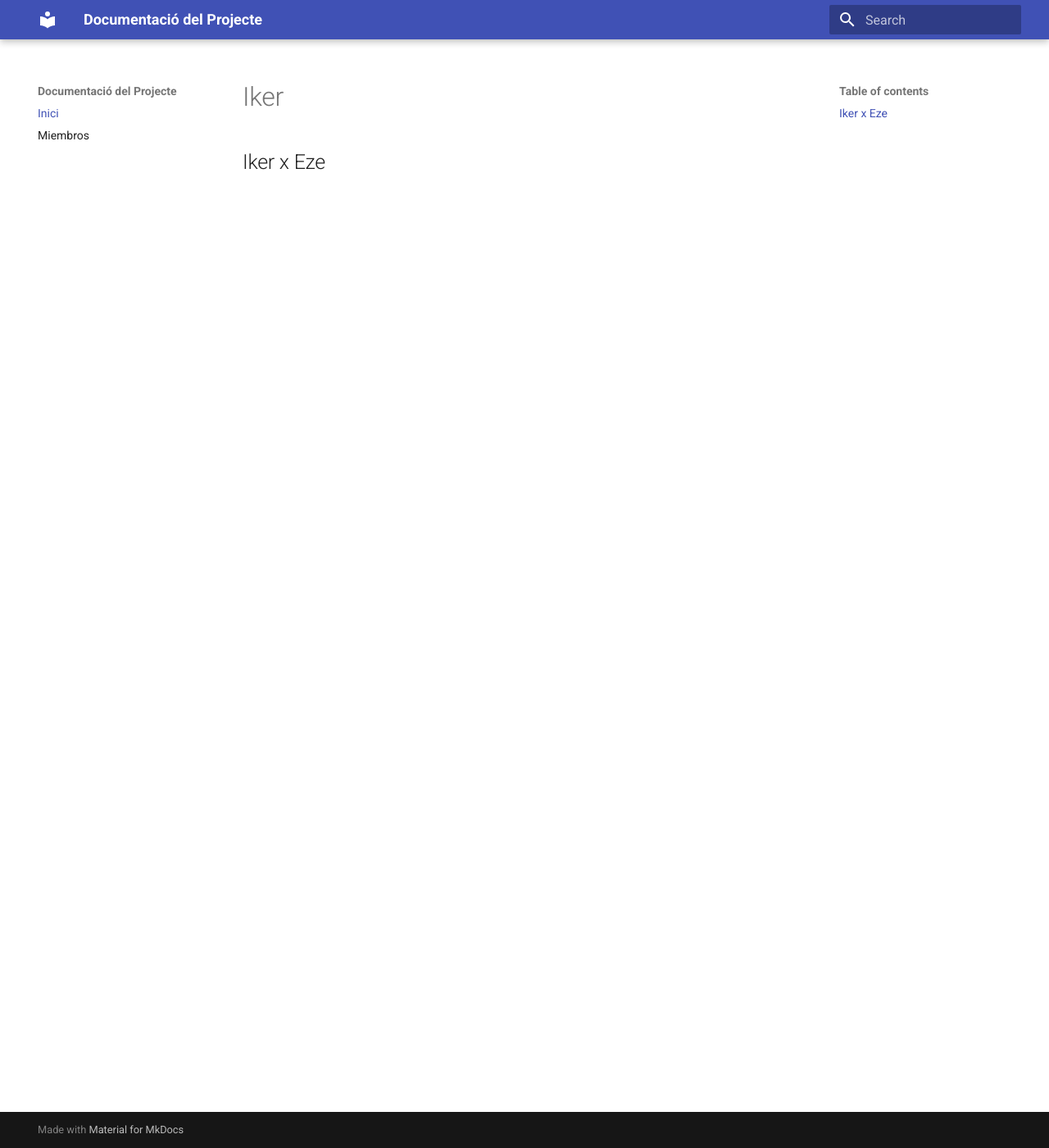
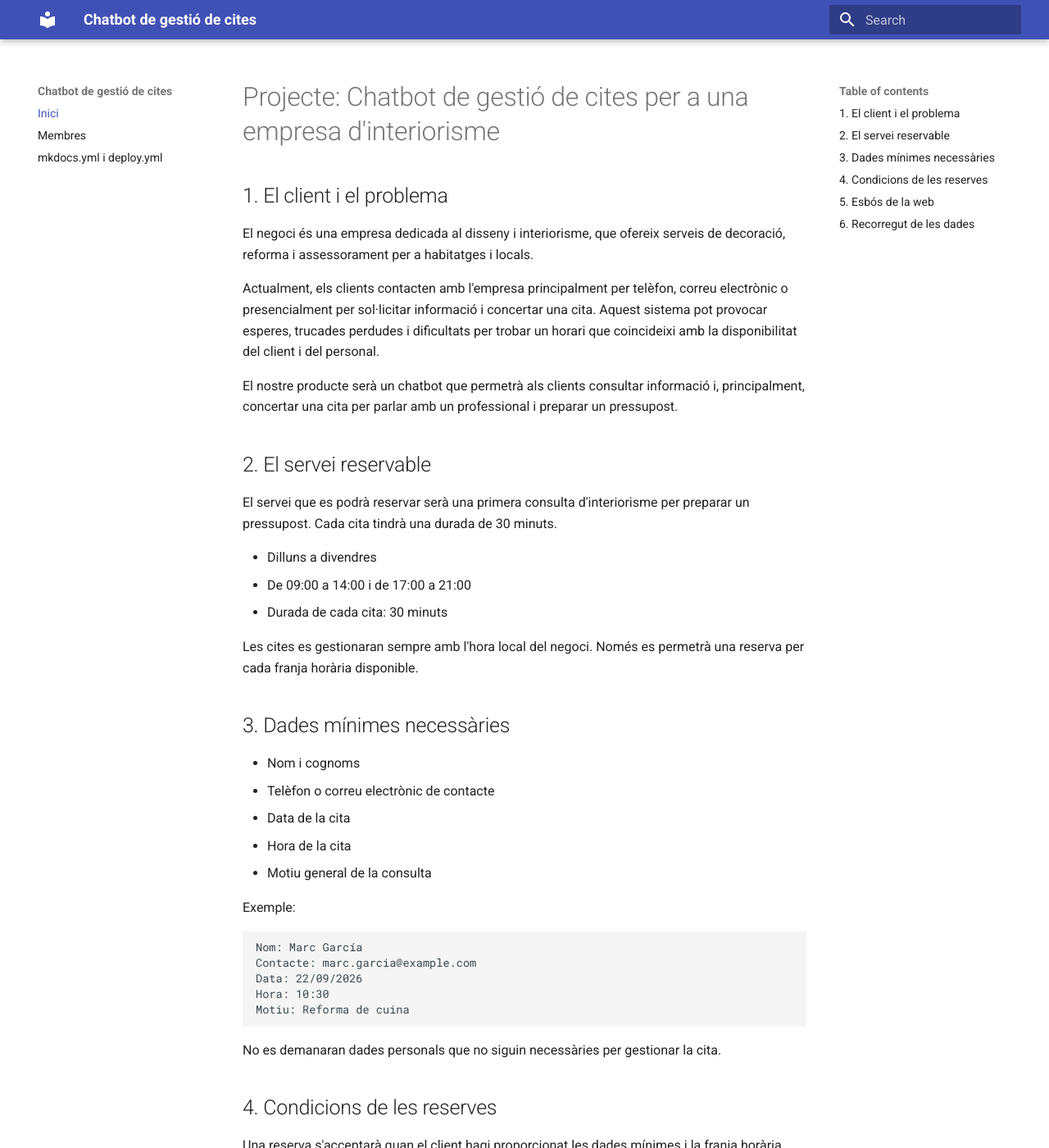
Before and after one commit to alex12flech-alt/Projecto-Ion--Alex-y-Roberto, an MkDocs documentation site: the page built from docs/index.md, in a window 1280 px wide and 1400 px high. Shown: the whole window at 82% size. Built offline with MkDocs 1.6.1 and Material for MkDocs 9.7.7, drawn with Linux system fonts in a browser that asks for light colours; some of the changed text lies outside the part shown.

Commit message:
Update project documentation with chatbot details and team member section

````diff
--- a/docs/index.md
+++ b/docs/index.md
@@ -1,2 +1,69 @@
-# Iker
-## Iker x Eze
+# Projecte: Chatbot de gestió de cites per a una empresa d'interiorisme
+
+## 1. El client i el problema
+
+El negoci és una empresa dedicada al disseny i interiorisme, que ofereix serveis de decoració, reforma i assessorament per a habitatges i locals.
+
+Actualment, els clients contacten amb l'empresa principalment per telèfon, correu electrònic o presencialment per sol·licitar informació i concertar una cita. Aquest sistema pot provocar esperes, trucades perdudes i dificultats per trobar un horari que coincideixi amb la disponibilitat del client i del personal.
+
+El nostre producte serà un chatbot que permetrà als clients consultar informació i, principalment, concertar una cita per parlar amb un professional i preparar un pressupost.
+
+## 2. El servei reservable
+
+El servei que es podrà reservar serà una primera consulta d'interiorisme per preparar un pressupost. Cada cita tindrà una durada de 30 minuts.
+
+- Dilluns a divendres
+- De 09:00 a 14:00 i de 17:00 a 21:00
+- Durada de cada cita: 30 minuts
+
+Les cites es gestionaran sempre amb l'hora local del negoci. Només es permetrà una reserva per cada franja horària disponible.
+
+## 3. Dades mínimes necessàries
+
+- Nom i cognoms
+- Telèfon o correu electrònic de contacte
+- Data de la cita
+- Hora de la cita
+- Motiu general de la consulta
+
+Exemple:
+
+```text
+Nom: Marc García
+Contacte: marc.garcia@example.com
+Data: 22/09/2026
+Hora: 10:30
+Motiu: Reforma de cuina
+```
+
+No es demanaran dades personals que no siguin necessàries per gestionar la cita.
+
+## 4. Condicions de les reserves
+
+Una reserva s'acceptarà quan el client hagi proporcionat les dades mínimes i la franja horària estigui disponible. El sistema comprovarà la disponibilitat abans de confirmar la reserva.
+
+Si la franja està ocupada, el chatbot informarà el client i li mostrarà altres franges disponibles. Una vegada confirmada, la cita quedarà registrada a la base de dades i el client rebrà una confirmació.
+
+El personal podrà consultar, modificar o cancel·lar les cites des de l'accés de gestió.
+
+## 5. Esbós de la web
+
+- **Inici:** presentació de l'empresa, explicació breu dels serveis i botó per parlar amb el chatbot.
+- **Serveis:** interiorisme, decoració, reformes, assessorament i pressupostos.
+- **Concertar una cita:** formulari de reserva, selecció de data i hora, dades de contacte i motiu de la consulta.
+- **Chatbot:** finestra de xat integrada que guia el client durant la reserva.
+- **Accés de gestió:** accés restringit al personal per consultar, modificar i cancel·lar cites.
+
+## 6. Recorregut de les dades
+
+Navegador → Nginx → Backend → MariaDB
+
+El chatbot també estarà connectat amb el servei d'IA per interpretar les preguntes i peticions dels clients.
+
+1. El client entra a la pàgina web mitjançant el navegador.
+2. El navegador envia les peticions al servidor web Nginx.
+3. Nginx dirigeix les peticions al backend de l'aplicació.
+4. El backend consulta MariaDB per comprovar les cites existents i les franges disponibles.
+5. El chatbot utilitza el servei d'IA per entendre les peticions del client i guiar-lo durant la conversa.
+6. Quan el client escull una franja disponible, el backend registra la reserva a MariaDB.
+7. El sistema retorna la confirmació al chatbot i aquesta es mostra al client.
--- a/mkdocs.yml
+++ b/mkdocs.yml
@@ -1,8 +1,14 @@
-site_name: Documentació del Projecte
+site_name: Chatbot de gestió de cites
+site_author: Ion Ballester, Alex Luque
 
 theme:
   name: material
 
 nav:
   - Inici: index.md
-  - Miembros: miembros.md
+  - Membres: miembros.md
+  - mkdocs.yml i deploy.yml: configuracio.md
+
+plugins:
+  - search
+  - glightbox
````
Also changed, not shown: configuracio.md (added, +65 -0 lines), docs/miembros.md (+9 -2 lines).
